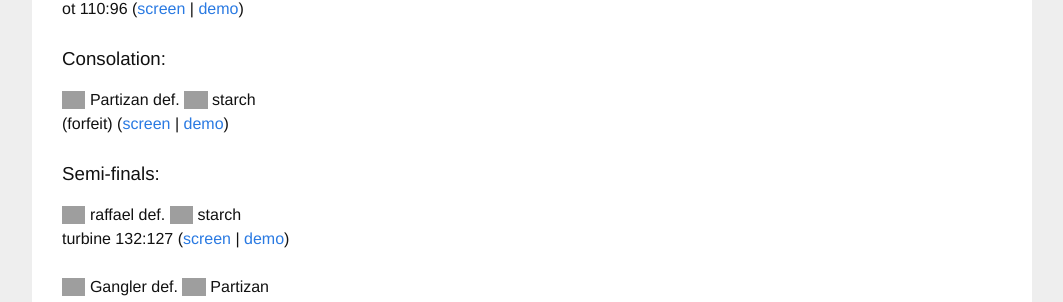
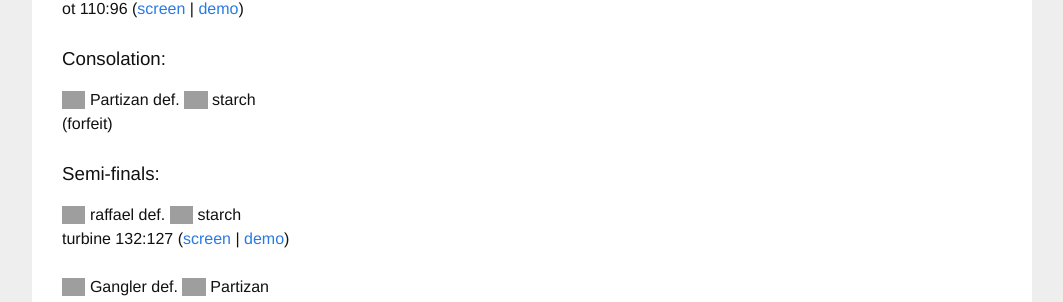
Before and after one commit to sauerduels/website, a Jekyll site: the page built from _events/sd21-insta.md, in a window 1280 px wide and 900 px high, scrolled down 428 px. Shown: the part 145-447 px from the top of the window, without its empty margins (108-1171 px from the left). Built offline with Jekyll 4.4.1, drawn with Linux system fonts in a browser that asks for light colours; a script that is not in the unit is left out; some of the changed lines change nothing that is shown; grey boxes are pictures that could not be loaded.

Commit message:
Display (forfeit) if no slug is available in finals, semi-finals, and consolation games

```diff
--- a/_events/sd21-insta.md
+++ b/_events/sd21-insta.md
@@ -15,7 +15,7 @@ finals:
 consolation:
   - result: Partizan def. starch
     games:
-      - title: (forfeit)
+      - title:
         slug:
 semis:
   - result: raffael def. starch
--- a/_includes/result.html
+++ b/_includes/result.html
@@ -16,7 +16,12 @@ Date: <strong>{{ event.date | date: "%B %-d" }}{{ ord }}{{ event.date | date: ",
   <h3>Finals:</h3>
   {{ event.finals.result | add_flags }}<br />
   {% for game in event.finals.games %}
-    {{ game.title }} (<a href="{{ site.screenbaseurl }}{{ game.slug }}.jpg" target="_blank">screen</a> | <a href="{{ site.demobaseurl }}{{ game.slug }}.dmo" target="_blank">demo</a>)<br />
+    {{ game.title }}
+    {% if game.slug %}
+      (<a href="{{ site.screenbaseurl }}{{ game.slug }}.jpg" target="_blank">screen</a> | <a href="{{ site.demobaseurl }}{{ game.slug }}.dmo" target="_blank">demo</a>)<br />
+    {% else %}
+      (forfeit)<br />
+    {% endif %}
   {% endfor %}
   <br />
 {% endif %}
@@ -25,7 +30,12 @@ Date: <strong>{{ event.date | date: "%B %-d" }}{{ ord }}{{ event.date | date: ",
   {% for consolation in event.consolation %}
     {{ consolation.result | add_flags }}<br />
     {% for game in consolation.games %}
-      {{ game.title }} (<a href="{{ site.screenbaseurl }}{{ game.slug }}.jpg" target="_blank">screen</a> | <a href="{{ site.demobaseurl }}{{ game.slug }}.dmo" target="_blank">demo</a>)<br />
+      {{ game.title }}
+      {% if game.slug %}
+        (<a href="{{ site.screenbaseurl }}{{ game.slug }}.jpg" target="_blank">screen</a> | <a href="{{ site.demobaseurl }}{{ game.slug }}.dmo" target="_blank">demo</a>)<br />
+      {% else %}
+        (forfeit)<br />
+      {% endif %}
     {% endfor %}
     <br />
   {% endfor %}
@@ -35,7 +45,12 @@ Date: <strong>{{ event.date | date: "%B %-d" }}{{ ord }}{{ event.date | date: ",
   {% for semi in event.semis %}
     {{ semi.result | add_flags }}<br />
     {% for game in semi.games %}
-      {{ game.title }} (<a href="{{ site.screenbaseurl }}{{ game.slug }}.jpg" target="_blank">screen</a> | <a href="{{ site.demobaseurl }}{{ game.slug }}.dmo" target="_blank">demo</a>)<br />
+      {{ game.title }}
+      {% if game.slug %}
+        (<a href="{{ site.screenbaseurl }}{{ game.slug }}.jpg" target="_blank">screen</a> | <a href="{{ site.demobaseurl }}{{ game.slug }}.dmo" target="_blank">demo</a>)<br />
+      {% else %}
+        (forfeit)<br />
+      {% endif %}
     {% endfor %}
     <br />
   {% endfor %}
```
